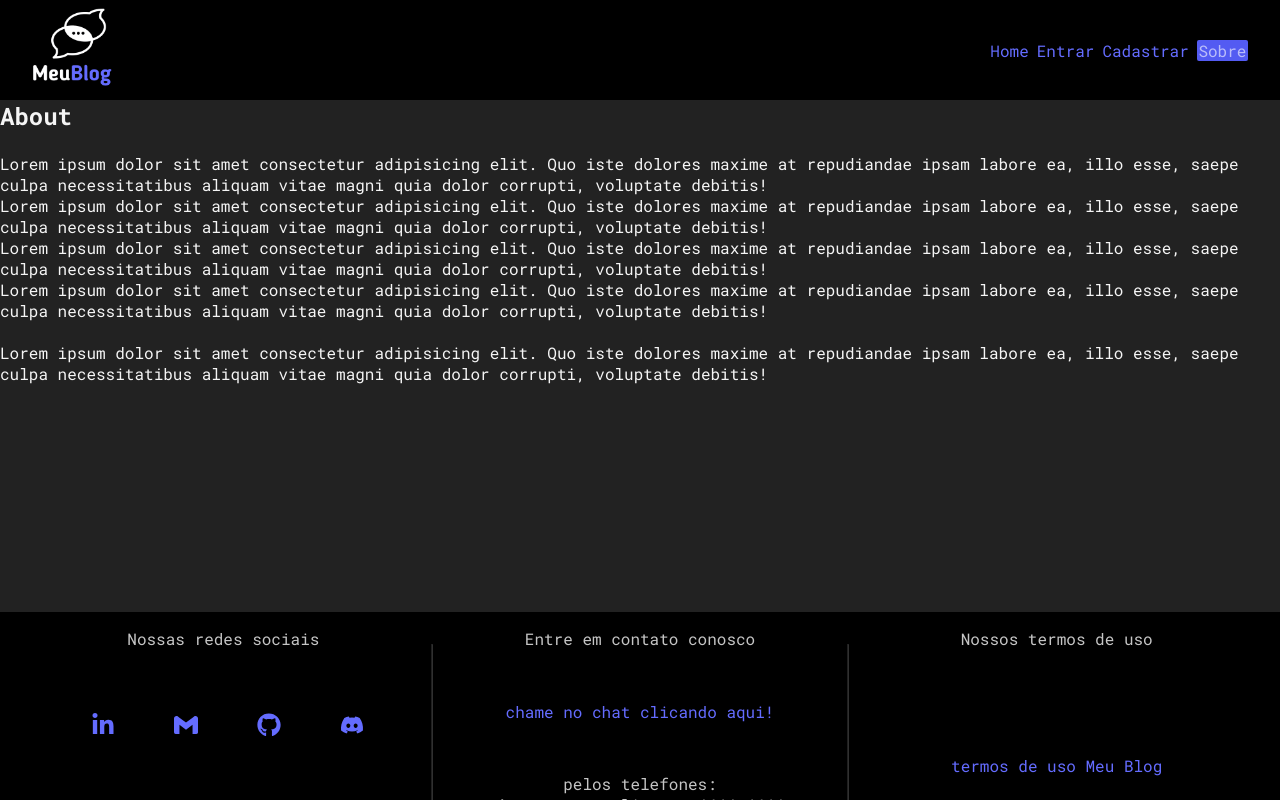
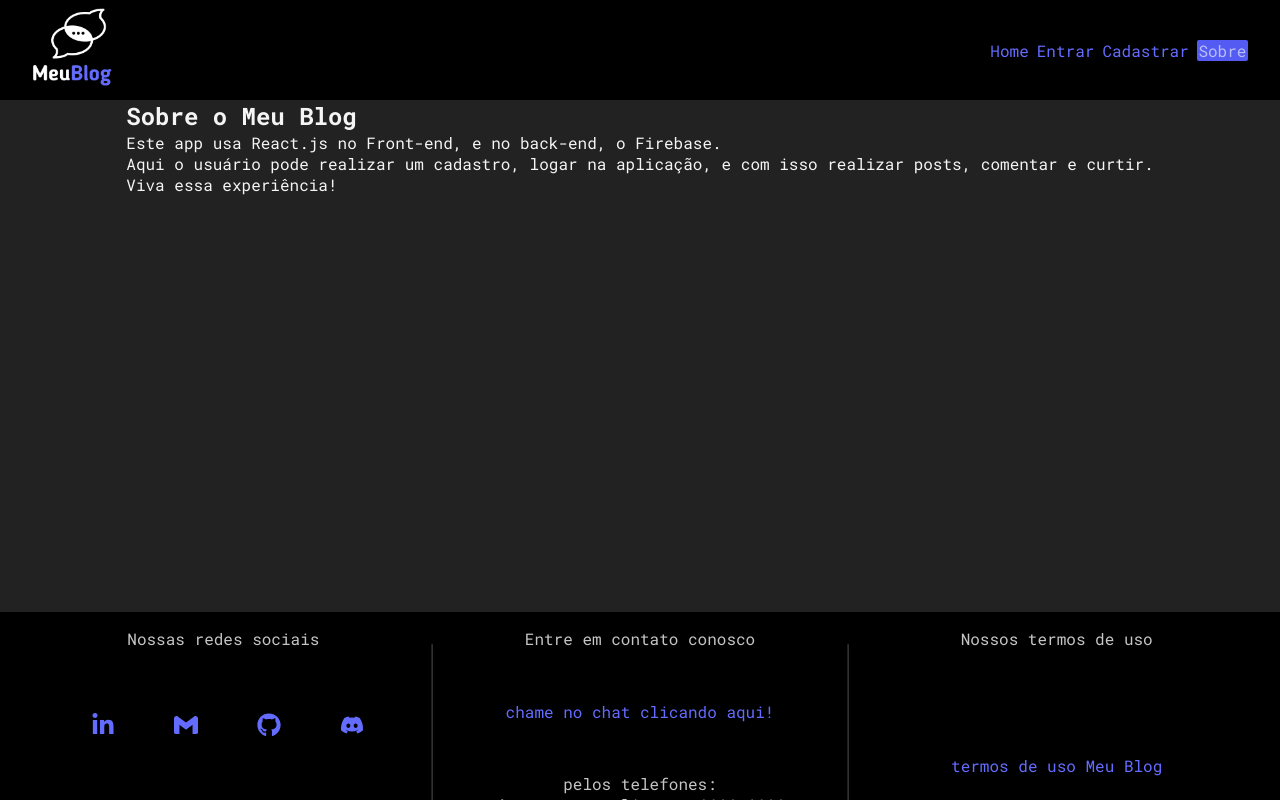
Before and after one commit to alexandreSouza31/Meu_Blog, a React (Vite) app: page /about in a window 1280 px wide. Shown: the top 800 px of the page. Built offline with nearby package versions, Linux system fonts and the light colour scheme; no server answers.

Commit message:
will change the text in about

```diff
--- a/src/components/pages/About/About.jsx
+++ b/src/components/pages/About/About.jsx
@@ -1,16 +1,14 @@
+import { Link } from "react-router-dom";
 import "./About.css"
 
 const About = () => {
     return (
         <div className="container_about">
-            <h2>About</h2>
-            <br />
-            <p>Lorem ipsum dolor sit amet consectetur adipisicing elit. Quo iste dolores maxime at repudiandae ipsam labore ea, illo esse, saepe culpa necessitatibus aliquam vitae magni quia dolor corrupti, voluptate debitis!</p>
-            <p>Lorem ipsum dolor sit amet consectetur adipisicing elit. Quo iste dolores maxime at repudiandae ipsam labore ea, illo esse, saepe culpa necessitatibus aliquam vitae magni quia dolor corrupti, voluptate debitis!</p>
-            <p>Lorem ipsum dolor sit amet consectetur adipisicing elit. Quo iste dolores maxime at repudiandae ipsam labore ea, illo esse, saepe culpa necessitatibus aliquam vitae magni quia dolor corrupti, voluptate debitis!</p>
-            <p>Lorem ipsum dolor sit amet consectetur adipisicing elit. Quo iste dolores maxime at repudiandae ipsam labore ea, illo esse, saepe culpa necessitatibus aliquam vitae magni quia dolor corrupti, voluptate debitis!</p>
-            <br />
-            <p>Lorem ipsum dolor sit amet consectetur adipisicing elit. Quo iste dolores maxime at repudiandae ipsam labore ea, illo esse, saepe culpa necessitatibus aliquam vitae magni quia dolor corrupti, voluptate debitis!</p>
+            <h2>Sobre o Meu Blog</h2>
+            <p>Este app usa React.js no Front-end, e no back-end, o Firebase.</p>
+            <p>Aqui o usuário pode realizar um cadastro, logar na aplicação, e com isso realizar posts, comentar e curtir.</p>
+            <p>Viva essa experiência!</p>
+
         </div>
     )
 }
```
